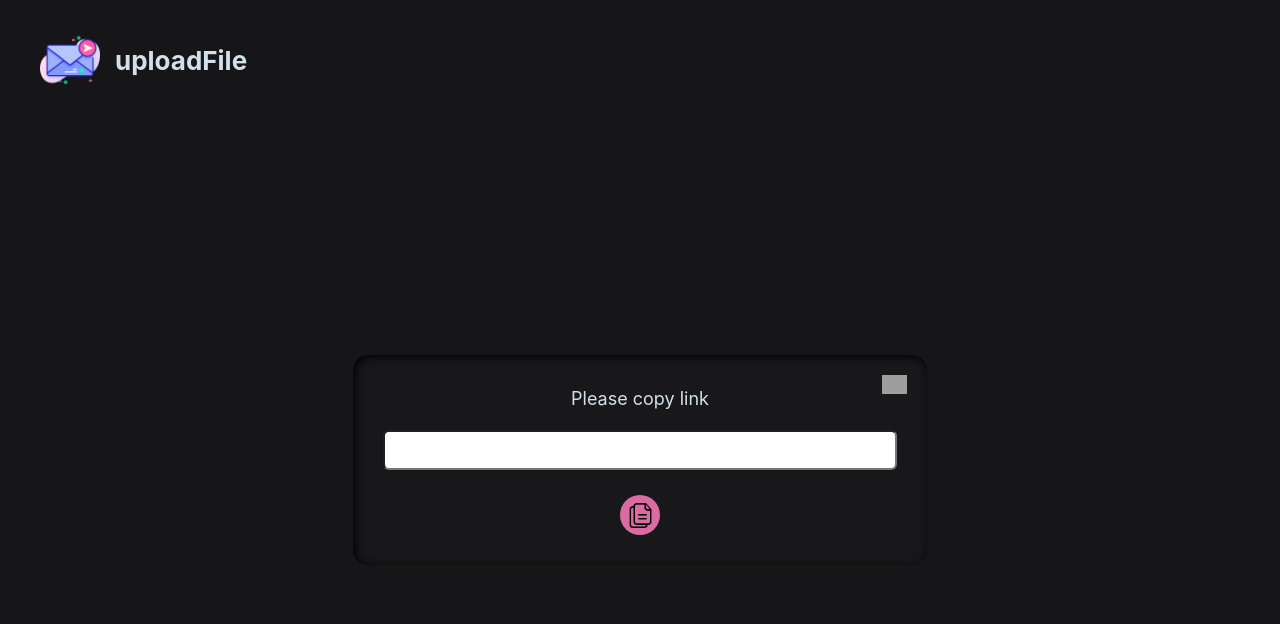
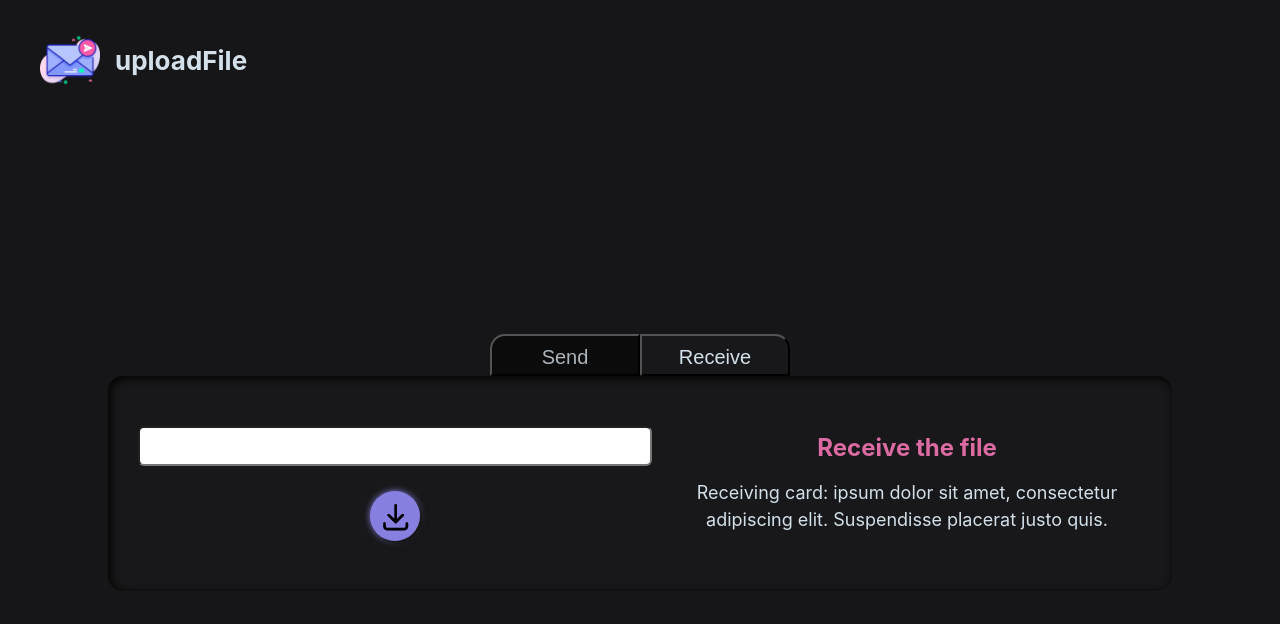
Before and after one commit to NNikiforuk/uploadFile, a React (Vite) app: page / in a window 1280 px wide. Shown: the top 624 px of the page. Built offline with nearby package versions, Linux system fonts and the light colour scheme; grey boxes are pictures that could not be loaded.

Commit message:
Receive card + RWD

```diff
--- a/src/App.tsx
+++ b/src/App.tsx
@@ -6,7 +6,7 @@ import Tabs from "./components/Tabs";
 
 function App() {
 	const [wantSend, setWantSend] = useState<boolean>(false);
-	const [sent, setSent] = useState<boolean>(true);
+	const [sent, setSent] = useState<boolean>(false);
 
 	return (
 		<div className="app">
--- a/src/components/Card.css
+++ b/src/components/Card.css
@@ -41,7 +41,7 @@
 	flex-direction: column;
 }
 
-.sent {
+.sent, .receive {
 	padding: 10px;
 	display: flex;
 	flex-direction: column;
@@ -49,14 +49,15 @@
 	align-items: center;
 }
 
-.sent_input {
+.sent_input, .receive_input {
 	border-radius: 6px;
 	padding: 5px;
 	margin-bottom: 15px;
 }
 
-.copy_btn {
-	background-color: #dd6ba3;
+.copy_btn, .download_btn {
+	background-color: #8880e1;
+	box-shadow: 5px 5px 5px 0 rgb(24, 24, 26), 0px 0px 6px 0 #8880e1;
 	border-radius: 50%;
 	width: 40px;
 	height: 40px;
@@ -65,6 +66,7 @@
 	align-items: center;
 	cursor: pointer;
 }
+
 .back_container {
 	width: 100%;
 	display: flex;
@@ -72,7 +74,7 @@
 	cursor: pointer;
 }
 
-.back_icon {
+.back_icon, .download_icon {
 	color: rgb(211, 224, 234);
 	width: 25px;
 	padding: 10px;
@@ -152,7 +154,7 @@ input[type="file"]::file-selector-button {
 		padding: 30px;
 	}
 
-	.sent_input {
+	.sent_input, .receive_input {
 		border-radius: 8px;
 		padding: 10px;
 		width: 350px;
@@ -163,12 +165,12 @@ input[type="file"]::file-selector-button {
 		width: 35px;
 	}
 
-	.copy_btn {
+	.copy_btn, .download_btn {
 		width: 70px;
 		height: 70px;
 	}
 
-	.copy_icon {
+	.copy_icon, .download_icon {
 		width: 35px;
 	}
 
@@ -206,11 +208,11 @@ input[type="file"]::file-selector-button {
 }
 
 @media only screen and (min-width: 1024px) {
-	.sent_input {
+	.sent_input, .receive_input {
 		width: 500px;
 	}
 
-	.copy_btn {
+	.copy_btn, .download_btn {
 		margin-top: 10px;
 	}
 }
@@ -227,7 +229,7 @@ input[type="file"]::file-selector-button {
 		padding: 10px;
 	}
 
-	.sent_input {
+	.sent_input, .receive_input {
 		border-radius: 6px;
 		padding: 5px;
 		margin-bottom: 15px;
@@ -245,15 +247,9 @@ input[type="file"]::file-selector-button {
 		padding: 10px;
 	}
 
-	.copy_btn {
-		background-color: #dd6ba3;
-		border-radius: 50%;
-		width: 40px;
-		height: 40px;
-		display: flex;
-		justify-content: center;
-		align-items: center;
-		cursor: pointer;
+	.copy_btn, .download_btn {
+		width: 50px;
+		height: 50px;
 	}
 
 	.copy_btn:hover {
--- a/src/components/Card.tsx
+++ b/src/components/Card.tsx
@@ -7,6 +7,8 @@ import {
 	header_receiving,
 	text_receiving,
 } from "../data/texts";
+import Sent from "./Sent";
+import Receive from "./Receive";
 
 type Props = {
 	wantSend: boolean;
@@ -90,10 +92,6 @@ const Card = ({ wantSend, sent, setSent }: Props) => {
 		}
 	};
 
-	const handleCopy = () => {
-		navigator.clipboard.writeText(copiedLink);
-	};
-
 	const handleReturn = () => {
 		setSent(false);
 	};
@@ -110,23 +108,7 @@ const Card = ({ wantSend, sent, setSent }: Props) => {
 						/>
 					</div>
 
-					<div className="sent">
-						<p className="card_text">Please copy link</p>
-						<div>
-							<input
-								className="sent_input"
-								type="text"
-								onChange={(e) => setCopiedLink(e.target.value)}
-							/>
-						</div>
-						<div className="copy_btn" onClick={handleCopy}>
-							<img
-								className="copy_icon"
-								src="/src/assets/copy.png"
-								alt="copy icon"
-							/>
-						</div>
-					</div>
+					<Sent setCopiedLink={setCopiedLink} copiedLink={copiedLink} />
 				</div>
 			) : (
 				<div className="card">
@@ -138,19 +120,24 @@ const Card = ({ wantSend, sent, setSent }: Props) => {
 							{wantSend ? text_sending : text_receiving}
 						</p>
 					</div>
-
+					{wantSend ? (
 						<div className={"upload " + (dragging && "active")} ref={drop}>
 							<div className="upload_text upload_textUp">{par1}</div>
 							<div className="upload_text">{par2}</div>
 
 							<div className="input_container">
-							{!ifDropped && <input type="file" onChange={handleFileChange} />}
+								{!ifDropped && (
+									<input type="file" onChange={handleFileChange} />
+								)}
 							</div>
 
 							<button className="upload_btn" onClick={handleSendClick}>
 								Send
 							</button>
 						</div>
+					) : (
+						<Receive />
+					)}
 				</div>
 			)}
 		</>
--- /dev/null
+++ b/src/components/Receive.tsx
@@ -0,0 +1,18 @@
+const Receive = () => {
+	return (
+		<div className="receive">
+			<div>
+				<input className="receive_input" type="text" />
+			</div>
+			<div className="download_btn">
+				<img
+					className="download_icon"
+					alt="download icon"
+					src="/src/assets/download.png"
+				/>
+			</div>
+		</div>
+	);
+};
+
+export default Receive;
--- /dev/null
+++ b/src/components/Sent.tsx
@@ -0,0 +1,28 @@
+type Props = {
+	setCopiedLink: (copiedLink: string) => void;
+	copiedLink: string;
+};
+
+const Sent = ({ setCopiedLink, copiedLink }: Props) => {
+	const handleCopy = () => {
+		navigator.clipboard.writeText(copiedLink);
+	};
+
+	return (
+		<div className="sent">
+			<p className="card_text">Please copy link</p>
+			<div>
+				<input
+					className="sent_input"
+					type="text"
+					onChange={(e) => setCopiedLink(e.target.value)}
+				/>
+			</div>
+			<div className="copy_btn" onClick={handleCopy}>
+				<img className="copy_icon" alt="sent icon" src="src/assets/copy.png" />
+			</div>
+		</div>
+	);
+};
+
+export default Sent;
```
Also changed, not shown: src/assets/download.png (added). Lines whose indentation alone changed are shown as unchanged.
